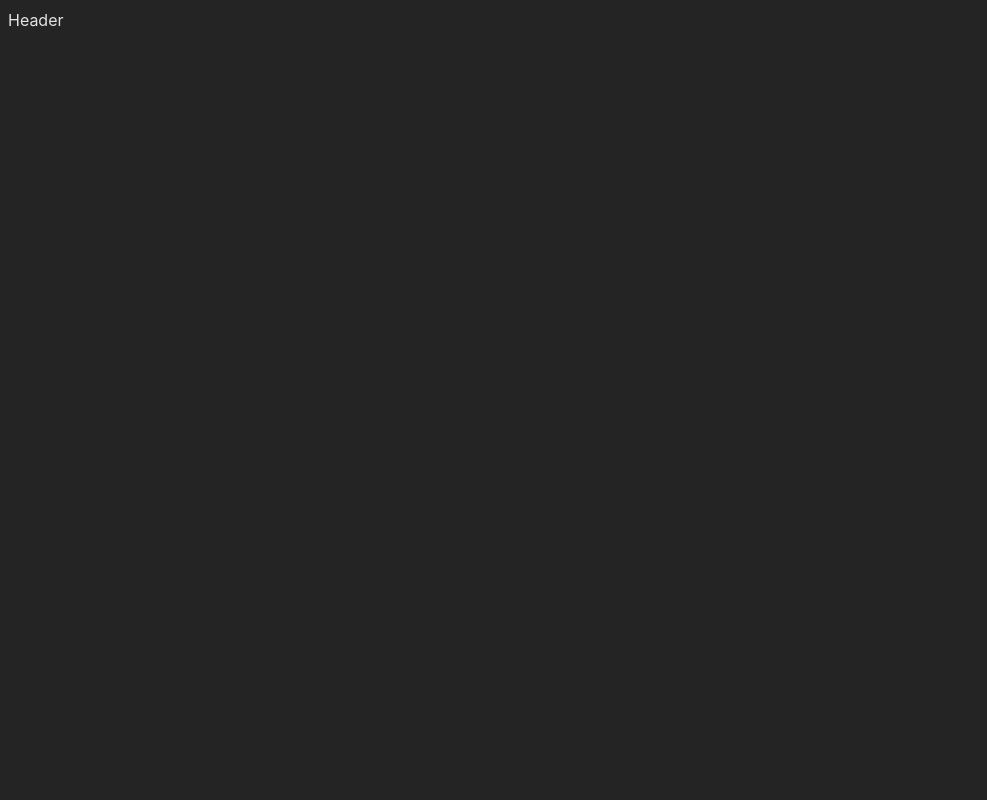
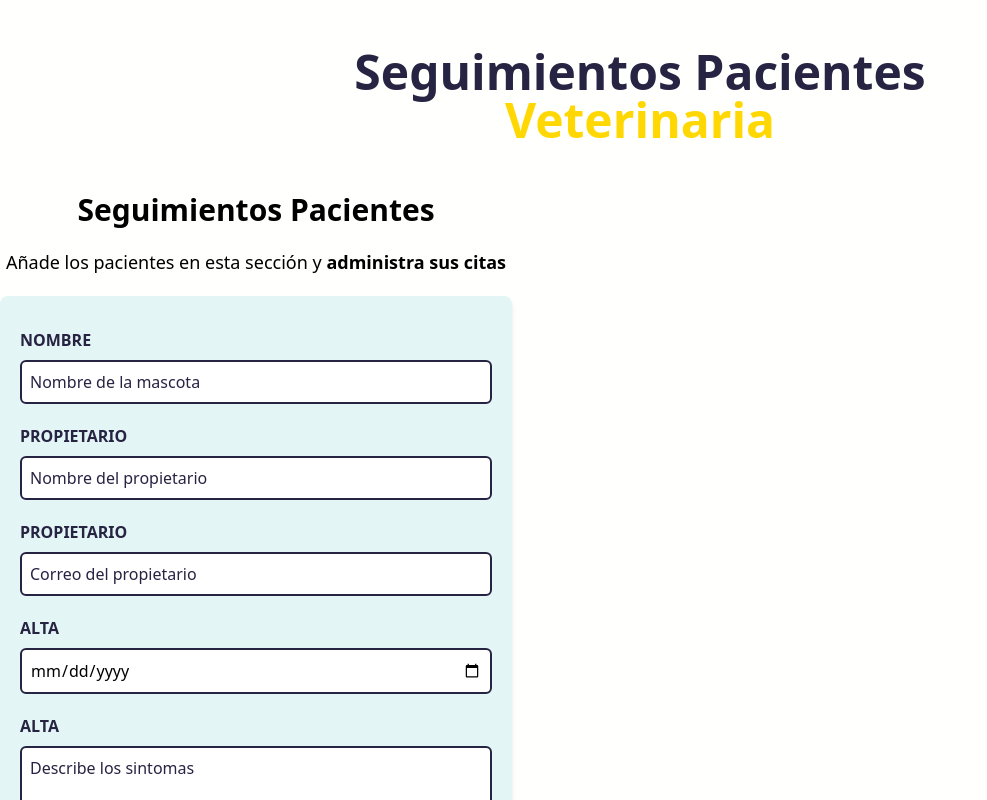
Before and after one commit to alirioCorea/medical-appointment, a React (Vite) app: page / in a window 1280 px wide. Shown: the top 800 px of the page, without its empty margins (0-987 px from the left). Built offline with nearby package versions, Linux system fonts and the light colour scheme.

Commit message:
added the main form

```diff
--- a/index.html
+++ b/index.html
@@ -6,7 +6,7 @@
     <meta name="viewport" content="width=device-width, initial-scale=1.0" />
     <title>Medical - Appointments</title>
   </head>
-  <body>
+  <body class="bg-custom-background h-screen">
     <div id="root"></div>
     <script type="module" src="/src/main.jsx"></script>
   </body>
--- a/package.json
+++ b/package.json
@@ -16,6 +16,9 @@
     "@types/react": "^18.0.26",
     "@types/react-dom": "^18.0.9",
     "@vitejs/plugin-react": "^3.0.0",
+    "autoprefixer": "^10.4.13",
+    "postcss": "^8.4.21",
+    "tailwindcss": "^3.2.4",
     "vite": "^4.0.0"
   }
 }
--- /dev/null
+++ b/postcss.config.cjs
@@ -0,0 +1,6 @@
+module.exports = {
+  plugins: {
+    tailwindcss: {},
+    autoprefixer: {},
+  },
+}
--- a/src/App.jsx
+++ b/src/App.jsx
@@ -1,10 +1,16 @@
+import Formulario from "./components/Formulario"
 import Header from "./components/Header"
+import ListadoPacientes from "./components/ListadoPacientes"
 
 function App() {
   return (
-    <>
+    <div className="container mx-auto mt-12">
       <Header />
-    </>
+      <div className="mt-12 md:flex ">
+        <Formulario />
+        <ListadoPacientes/>
+      </div>
+    </div>
   )
 }
 
--- /dev/null
+++ b/src/components/Formulario.jsx
@@ -0,0 +1,60 @@
+export default function Formulario() {
+  return (
+    <div className="md:w-1/2 lg:w-2/5">
+      <h2 className="font-black text-3xl text-center">
+        Seguimientos Pacientes
+      </h2>
+      <p className="text-lg mt-5 text-center mb-5">Añade los pacientes en esta sección y <span className="font-bold">administra sus citas</span></p>
+        <form className="bg-custom-secondary shadow-md rounded-lg py-8 px-5 mb-10">
+           <div className="mb-5">
+                <label htmlFor="nombre" className="block font-bold text-custom-text uppercase">Nombre</label>
+                <input
+                    type="text"
+                    placeholder="Nombre de la mascota"
+                    className="border-2 w-full p-2 mt-2 border-custom-text placeholder-custom-text rounded-md"
+                    id="nombre"
+                />
+            </div>
+            <div className="mb-5">
+                <label htmlFor="propietario" className="block font-bold text-custom-text uppercase">Propietario</label>
+                <input
+                    type="text"
+                    placeholder="Nombre del propietario"
+                    className="border-2 w-full p-2 mt-2 border-custom-text placeholder-custom-text rounded-md"
+                    id="propietario"
+                />
+            </div>
+            <div className="mb-5">
+                <label htmlFor="email" className="block font-bold text-custom-text uppercase">Propietario</label>
+                <input
+                    type="email"
+                    placeholder="Correo del propietario"
+                    className="border-2 w-full p-2 mt-2 border-custom-text placeholder-custom-text rounded-md"
+                    id="email"
+                />
+            </div>
+            <div className="mb-5">
+                <label htmlFor="alta" className="block font-bold text-custom-text uppercase">Alta</label>
+                <input
+                    type="date"
+                    className="border-2 w-full p-2 mt-2 border-custom-text placeholder-custom-text rounded-md"
+                    id="alta"
+                />
+            </div>
+            <div className="mb-5">
+                <label htmlFor="sintomas" className="block font-bold text-custom-text uppercase">Alta</label>
+                <textarea
+                    className="border-2 w-full p-2 mt-2 border-custom-text placeholder-custom-text rounded-md"
+                    placeholder="Describe los sintomas"
+                    id="sintomas"
+                />
+            </div>
+            <input
+                type="submit"
+                className="bg-custom-text text-custom-background font-bold w-full p-3 uppercase hover:shadow-2xl cursor-pointer"
+                value="Agregar Paciente"
+            />
+        </form>
+    </div>
+  );
+}
--- a/src/components/Header.jsx
+++ b/src/components/Header.jsx
@@ -1,5 +1,8 @@
 export default function Header() {
   return (
-    <div>Header</div>
-  )
+    <h1 className="font-black text-5xl text-center md:w-2/3 mx-auto text-custom-text">
+      Seguimientos Pacientes{" "}
+      <span className="text-custom-yellow">Veterinaria</span>
+    </h1>
+  );
 }
--- /dev/null
+++ b/src/components/ListadoPacientes.jsx
@@ -0,0 +1,6 @@
+export default function ListadoPacientes() {
+  return (
+    <div className="w-1/2 lg:w-3/5">
+    </div>
+  )
+}
--- a/src/index.css
+++ b/src/index.css
@@ -1,16 +1,3 @@
-:root {
-  font-family: Inter, Avenir, Helvetica, Arial, sans-serif;
-  font-size: 16px;
-  line-height: 24px;
-  font-weight: 400;
-
-  color-scheme: light dark;
-  color: rgba(255, 255, 255, 0.87);
-  background-color: #242424;
-
-  font-synthesis: none;
-  text-rendering: optimizeLegibility;
-  -webkit-font-smoothing: antialiased;
-  -moz-osx-font-smoothing: grayscale;
-  -webkit-text-size-adjust: 100%;
-}
+@tailwind base;
+@tailwind components;
+@tailwind utilities;
--- /dev/null
+++ b/tailwind.config.cjs
@@ -0,0 +1,15 @@
+/** @type {import('tailwindcss').Config} */
+module.exports = {
+  content: ["./index.html","./src/**/*.jsx"],
+  theme: {
+    extend: {
+      colors: {
+        'custom-background': '#fffffe',
+        'custom-secondary': '#e3f6f5',
+        'custom-text': '#272343',
+        'custom-yellow': '#ffd803',
+      },
+    },
+  },
+  plugins: [],
+}
```
Also changed, not shown: 1 other file (tests, documents, lock files or other folders).
